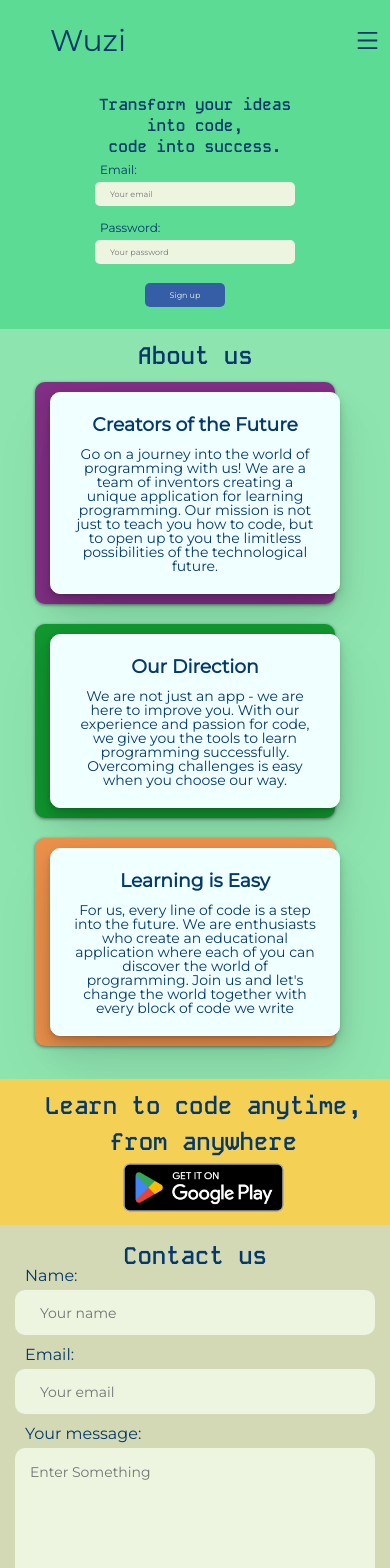
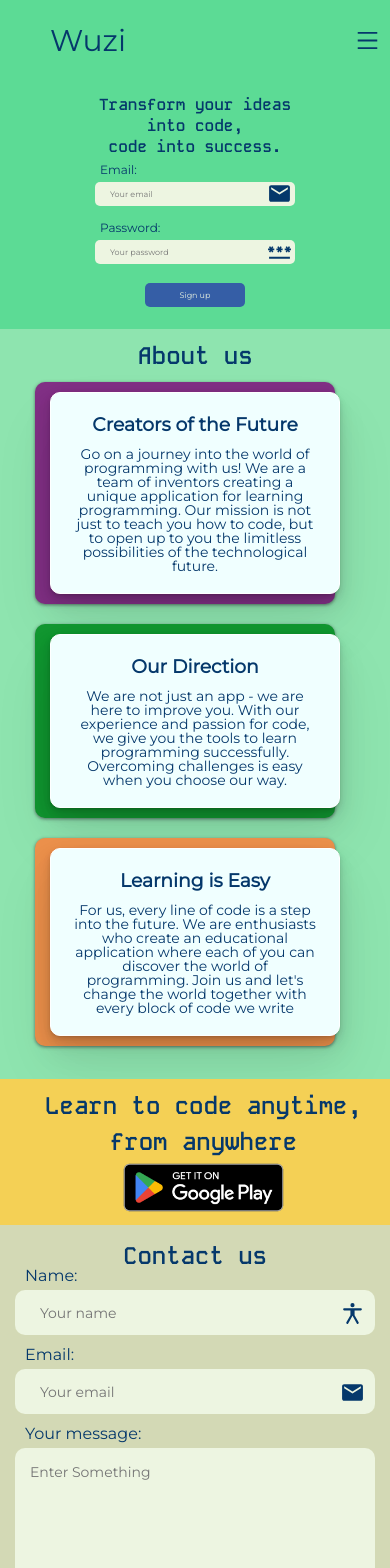
Before and after one commit to poravoz/BrainStorm, a React (Create React App) app in the folder frontend/: page / in a window 390 px wide. Shown: the top 1568 px of the page. Built offline with nearby package versions, Linux system fonts and the light colour scheme; the HTML template or start-up script is replaced by a standard one.

Commit message:
06.03.2024

```diff
--- a/frontend/src/components/contact-us/contact-us.css
+++ b/frontend/src/components/contact-us/contact-us.css
@@ -85,6 +85,19 @@
     opacity: 0.9;
 }
 
+.mdName_contact_us {
+    position: absolute;
+    right: 10px;
+    top: 30px;
+    z-index: 1;
+}
+.mdEmail_contact_us {
+    position: absolute;
+    right: 10px;
+    top: 109px;
+    z-index: 1;
+}
+
 @media (max-width:1125px) {
 
     .form_contactUs {
--- a/frontend/src/components/contact-us/contact-us.tsx
+++ b/frontend/src/components/contact-us/contact-us.tsx
@@ -1,14 +1,18 @@
 import "./contact-us.css"
 import robotSendMessage from "./images/robotSendMessage.png"
+import { MdEmail } from "react-icons/md";
+import { GrAccessibility } from "react-icons/gr";
 
 const ContactUs = () => {
     return (
         <div className="container_contactUs">
             <p className="text_contactUs"> Contact us </p>
             <form className="form_contactUs">
+                <GrAccessibility size={25} className="mdName_contact_us" color='#05386b' />
                 <p className="name_contactUs">Name:</p>
                 <input placeholder="Your name" className="input_contactUs" type="text" /> <br />
                 <p className="email_contactUs">Email:</p>
+                <MdEmail size={25} className='mdEmail_contact_us' color='#05386b' />
                 <input placeholder="Your email" className="input_contactUs" type="email"/> <br />
                 <p className="message_contactUs"> Your message: </p>
                 <textarea className="textarea_contact_us" placeholder="Enter Something"></textarea> <br />
--- a/frontend/src/components/header/header.css
+++ b/frontend/src/components/header/header.css
@@ -168,7 +168,7 @@
         border-radius: 5px;
     }
     .button_signUp_header {
-        width: 80px;
+        width: 100px;
         height: 24px;
         font-size: 8px;
         margin-left: 10px;
@@ -186,9 +186,16 @@
         background-color: #5cdb95;
     }
 
-    .mdEmail_header, .mdPassword_header {
-        display: none;
+    .mdEmail_header {
+        top: 14px;
+        right: 3px;
     }
+
+    .mdPassword_header {
+        top: 72px;
+        right: 3px;
+    }
+
     .email_header, .password_header {
         left: 5px;
         font-size: 12px;
@@ -197,35 +204,34 @@
 
 @media (max-width: 300px) {
     .form_signUp_header {
-        max-width: 100px;
+        max-width: 200px;
     }
     .title_header  {
         font-size: 14px;
-        max-width: 100px;
+        max-width: 200px;
     }
 
     .input_signUp_header {
-        max-width: 100px;
+        max-width: 200px;
         margin-left: 0px;
     }
 
+    .button_signUp_header {
+        width: 100px;
+    }
+
     .mdEmail_header {
-        right: 0px;
+        right: 3px;
         top: 14px;
     }
 
     .mdPassword_header {
-        right: 0px;
-        top: 62px;
+        right: 3px;
+        top: 72px;
     }
 
-    .button_signUp_header {
-        left: 0px;
-    }
-
-    .email_header, .password_header {
-        left: 5px;
-        font-size: 8px;
+    .container {
+        height: 235px;
     }
 }
 
```
